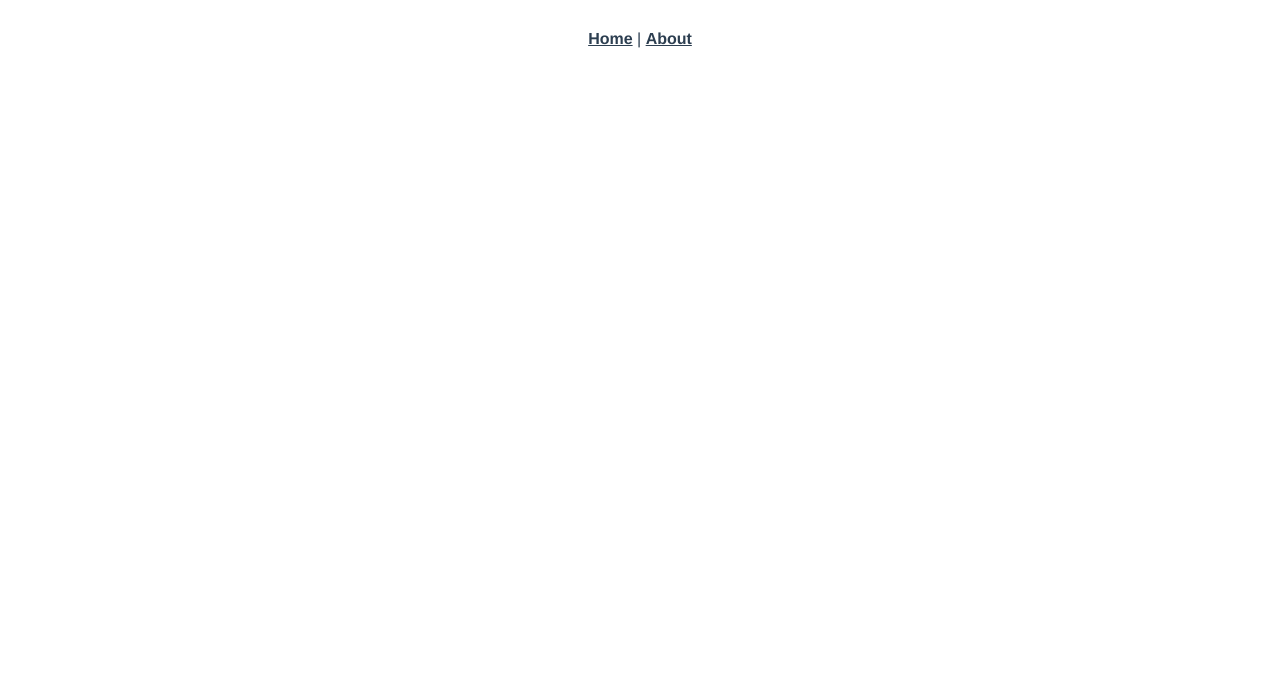
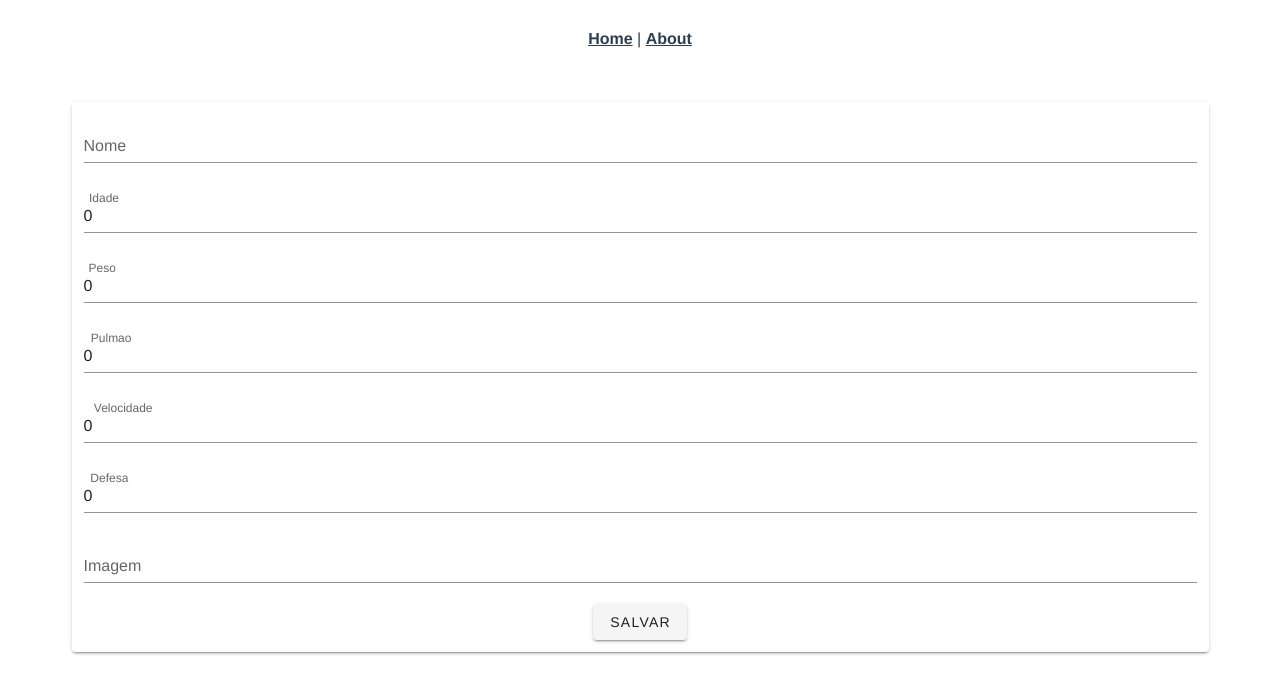
Before and after one commit to isaquevoss/shuffle-players, a Vue app: page /players in a window 1280 px wide. Shown: the top 694 px of the page. Built offline with nearby package versions, Linux system fonts and the light colour scheme.

Commit message:
telas para cadstro de jogadores e salvar temporariamente no localstorage os jogadores cadastrados

```diff
--- /dev/null
+++ b/src/components/NewPlayerForm.vue
@@ -0,0 +1,74 @@
+<template>
+  <v-container>
+    <v-card>
+      <v-form v-if="player" @submit.prevent="submit">
+        <v-container>
+          <v-text-field
+            v-model="player.name"
+            required
+            label="Nome"
+          ></v-text-field>
+          <v-text-field
+            v-model="player.stats.age"
+            required
+            label="Idade"
+          ></v-text-field>
+          <v-text-field
+            required
+            v-model="player.stats.weight"
+            label="Peso"
+          ></v-text-field>
+          <v-text-field
+            required
+            v-model="player.stats.lung"
+            label="Pulmao"
+          ></v-text-field>
+          <v-text-field
+            required
+            v-model="player.stats.speed"
+            label="Velocidade"
+          ></v-text-field>
+          <v-text-field
+            required
+            v-model="player.stats.def"
+            label="Defesa"
+          ></v-text-field>
+
+          <v-text-field
+            required
+            v-model="player.image"
+            label="Imagem"
+          ></v-text-field>
+          <v-btn type="submit">Salvar</v-btn>
+        </v-container>
+      </v-form>
+    </v-card>
+  </v-container>
+</template>
+<script>
+export default {
+  data() {
+    return {
+      player: {
+        name: "",
+        stats: {
+          age: 0,
+          weight: 0,
+          lung: 0,
+          speed: 0,
+          def: 0,
+        },
+        image: "",
+      },
+    };
+  },
+
+  methods: {
+    submit() {
+      const player = this.player;
+      this.$emit("add-player", player);
+      this.player = {};
+    },
+  },
+};
+</script>
--- /dev/null
+++ b/src/components/PlayersList.vue
@@ -0,0 +1,18 @@
+<template>
+    <v-card>
+        <v-row>
+            <v-col cols="2" v-for="item in players" :key="item.id">
+                <player-card-fifa :player="item"></player-card-fifa>
+            </v-col>
+        </v-row>
+    </v-card>
+</template>
+<script>
+import PlayerCardFifa from './PlayerCardFifa.vue';
+export default {
+  components: { PlayerCardFifa },
+  props: {
+    players: [],
+  },
+};
+</script>
--- /dev/null
+++ b/src/interfaces/player.js
@@ -0,0 +1,6 @@
+export class Player {
+    id;
+    name;
+    stats;
+    image;
+}
--- a/src/router/index.js
+++ b/src/router/index.js
@@ -2,6 +2,7 @@ import Vue from 'vue'
 import VueRouter from 'vue-router'
 import Home from '../views/Home.vue'
 import Teams from '../views/Teams.vue'
+import Players from '../views/Players.vue'
 
 Vue.use(VueRouter)
 
@@ -15,6 +16,11 @@ const routes = [
     path: '/teams',
     name: 'Teams',
     component: Teams
+  },
+  {
+    path: '/players',
+    name: 'Players',
+    component: Players
   },
   {
     path: '/about',
--- /dev/null
+++ b/src/views/Players.vue
@@ -0,0 +1,31 @@
+<template>
+  <v-container>
+    <new-player-form v-on:add-player="addPlayer"> </new-player-form>
+    <players-list :players="players"></players-list>
+  </v-container>
+</template>
+<script>
+import NewPlayerForm from "../components/NewPlayerForm.vue";
+import PlayersList from "../components/PlayersList.vue";
+export default {
+  components: { NewPlayerForm, PlayersList },
+  data() {
+    return {
+      players: [],
+    };
+  },
+  mounted() {
+    this.getPlayers();
+  },
+  methods: {
+      getPlayers(){
+          this.players = localStorage.getItem("players") ? JSON.parse(localStorage.getItem("players")) : [];
+      },
+    addPlayer(player) {
+        console.log(player)
+      this.players.push(player);
+      localStorage.setItem("players", JSON.stringify(this.players));
+    },
+  },
+};
+</script>
--- a/src/views/Teams.vue
+++ b/src/views/Teams.vue
@@ -9,30 +9,35 @@
         :player="item"
       ></player-card>
     </div>
-    <v-row>
-      <v-col>
-        <player-card
-          v-for="item in teamA"
-          :key="item.id"
-          :player="item"
-        ></player-card>
-      </v-col>
-      <v-col>
-        <player-card
-          v-for="item in teamB"
-          :key="item.id"
-          :player="item"
-        ></player-card>
-      </v-col>
-    </v-row>
+    <v-card>
+      <v-card-title> Time A </v-card-title>
+      <v-card-text>
+        <v-row>
+          <v-col cols="2" v-for="item in teamA" :key="item.id">
+            <player-card-fifa :player="item"></player-card-fifa>
+          </v-col>
+        </v-row>
+      </v-card-text>
+    </v-card>
+    <v-card>
+      <v-card-title> Time B </v-card-title>
+      <v-card-text>
+        <v-row>
+          <v-col cols="2" v-for="item in teamB" :key="item.id">
+            <player-card-fifa :player="item"></player-card-fifa>
+          </v-col>
+        </v-row>
+      </v-card-text>
+    </v-card>
     <v-btn @click="ramdomize">Sortear</v-btn>
   </div>
 </template>
 <script>
 import PlayerCard from "../components/PlayerCard.vue";
+import PlayerCardFifa from "../components/PlayerCardFifa.vue";
 import { shuffle } from "../helpers/shuffle";
 export default {
-  components: { PlayerCard },
+  components: { PlayerCard, PlayerCardFifa },
   data() {
     return {
       sorteou: false,
@@ -41,6 +46,9 @@ export default {
       teamA: [],
       teamB: [],
     };
+  },
+  mounted() {
+    this.getPlayers();
   },
   methods: {
     ramdomize() {
@@ -60,6 +68,11 @@ export default {
         }
       });
     },
+    getPlayers() {
+      this.players = localStorage.getItem("players")
+        ? JSON.parse(localStorage.getItem("players"))
+        : [];
+    },
     addPlayer() {
       this.players.push({
         id: this.players.length + 1,
```
